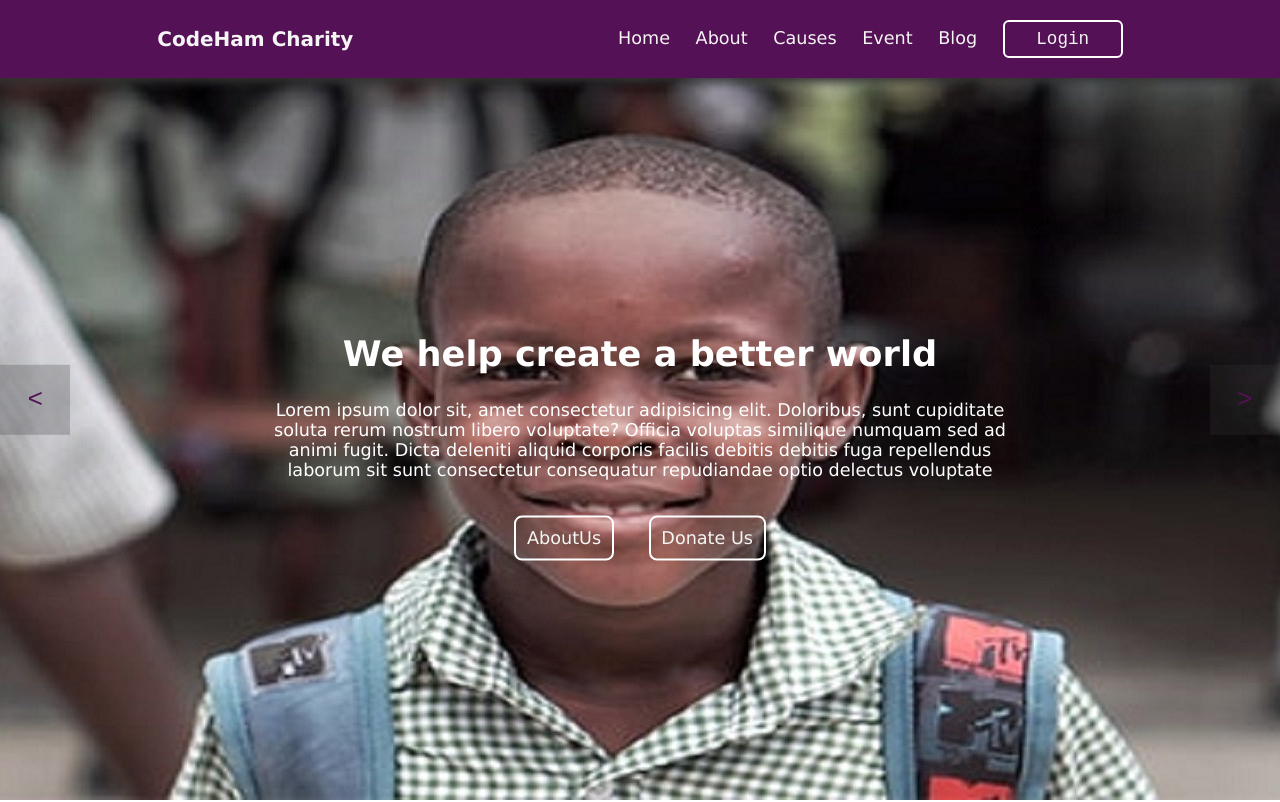
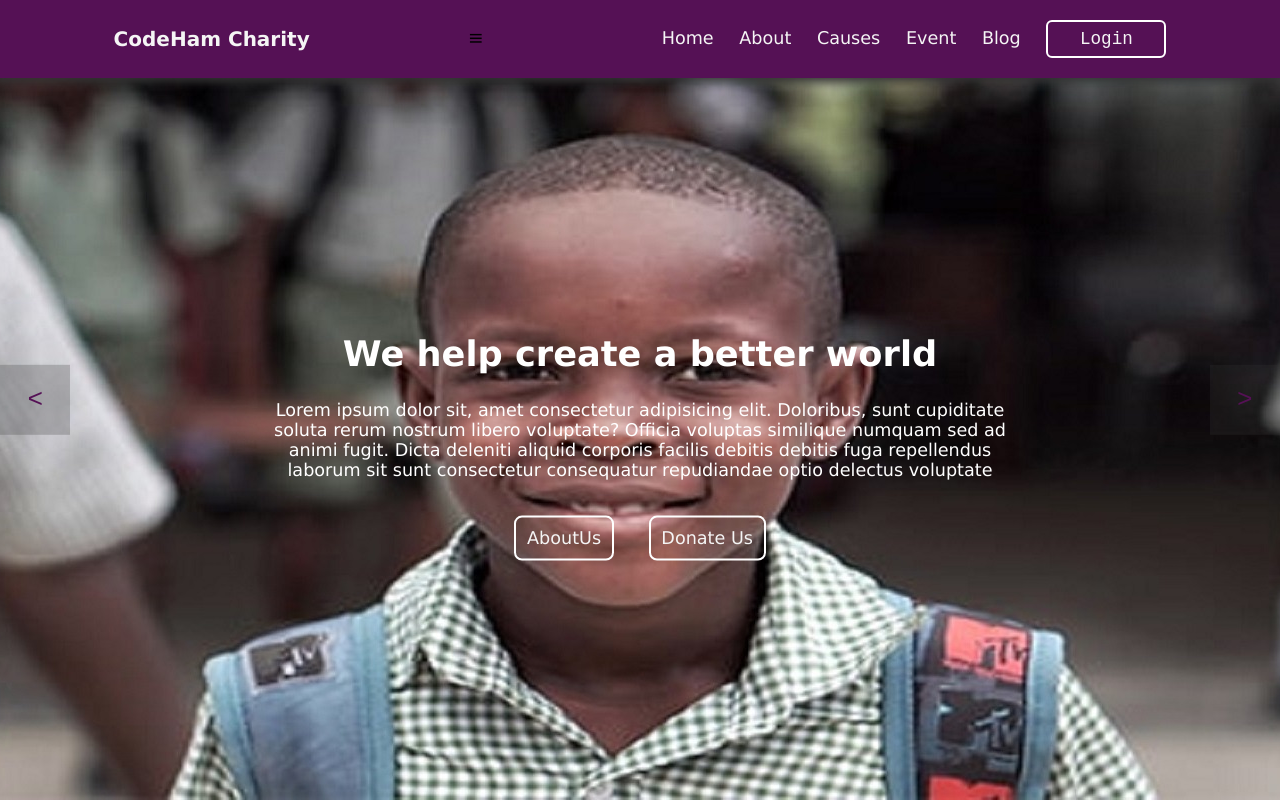
Before and after one commit to Abdulsamad-sama/CodeHam_Charity, a plain HTML site: page index.html in a window 1280 px wide. Shown: the top 802 px of the page. Drawn offline with nearby package versions, Linux system fonts and the light colour scheme.

Commit message:
Update: index.html

```diff
--- a/index.html
+++ b/index.html
@@ -20,8 +20,8 @@
 <!-----HEADER----->
   <header>
     <h1 class="logo">CodeHam<span class="nowrap"> Charity</span></h1>
-    <i class="bx bx-menu" id="menu-icon"></i>
-    <nav class="nav">
+    <i class="bx bx-menu" id="hamburger"></i>
+    <nav class="nav" id=”nav-links>
       <a class="btnhome-popup" href="index.html">Home</a>
       <a class="btnabout-popup" href="about.html">About</a>
       <a class="btnsercvice-popup" href="causes.html">Causes</a>
```
